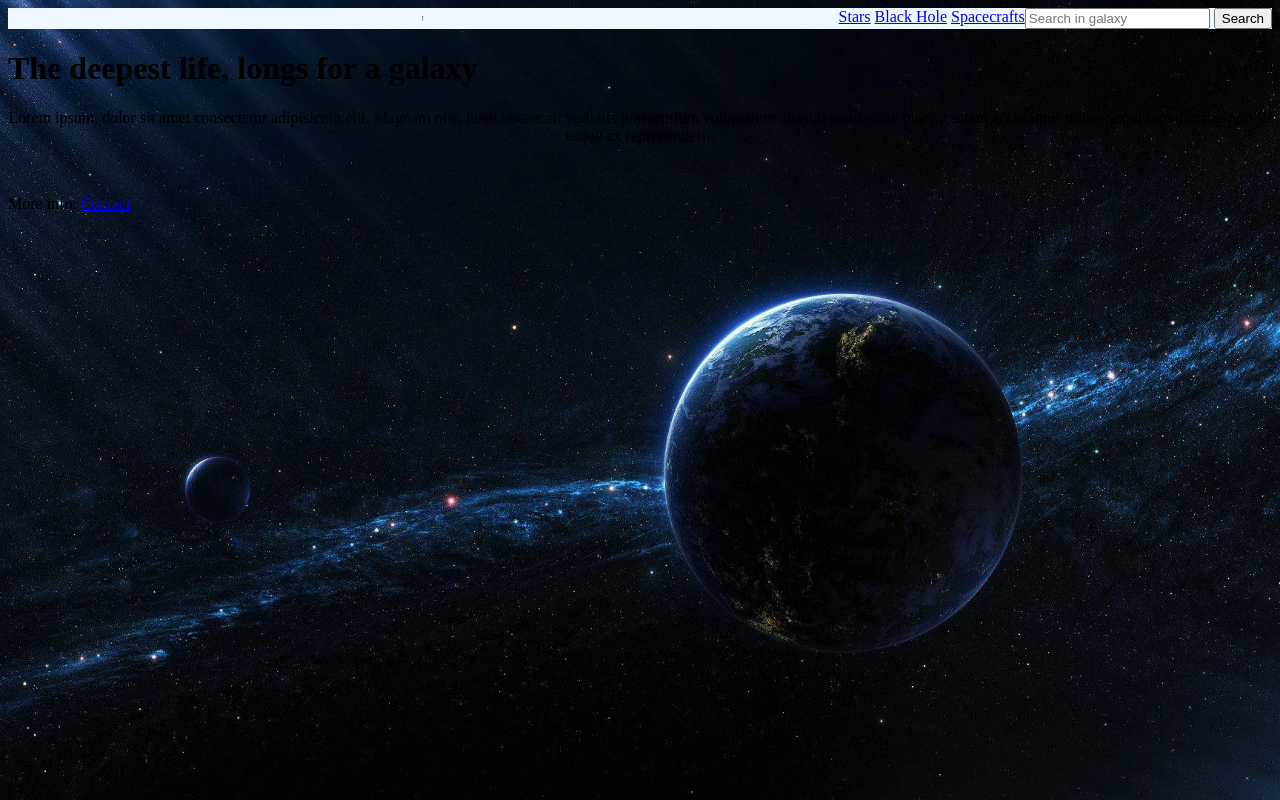
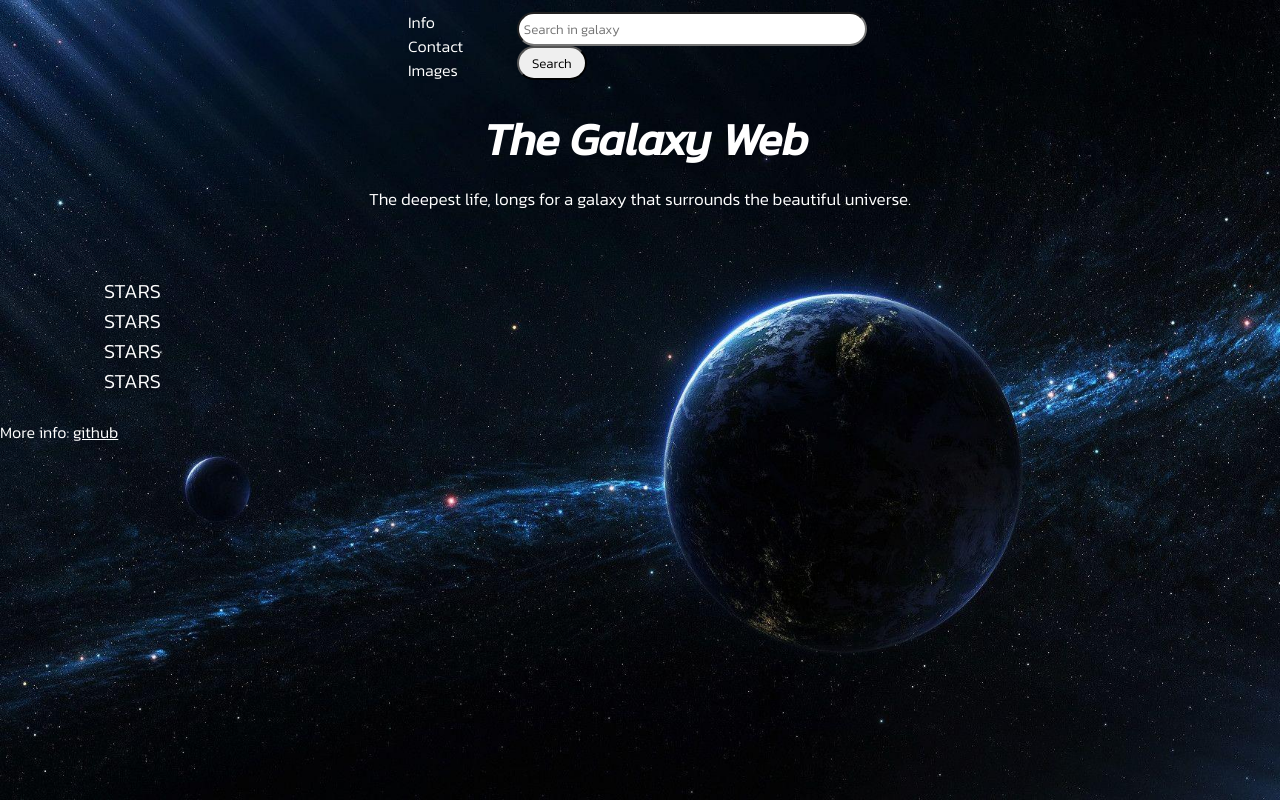
Before and after one commit to castillocrx/GalaxyWeb, a plain HTML site: page index.html in a window 1280 px wide. Drawn offline with Linux system fonts and the light colour scheme.

Commit message:
Main fonts and prototype

```diff
--- a/index.html
+++ b/index.html
@@ -5,18 +5,22 @@
     <meta charset="UTF-8">
     <meta name="viewport" content="width=device-width, initial-scale=1.0">
     <title>Galaxy Web</title>
+    <link rel="preconnect" href="https://fonts.googleapis.com">
+    <link rel="preconnect" href="https://fonts.gstatic.com" crossorigin>
+    <link href="https://fonts.googleapis.com/css2?family=Kanit:ital,wght@0,300;1,400&display=swap" rel="stylesheet">
     <link rel="stylesheet" type="text/css" href="style_index.css">
 </head>
 
 <body>
     <!-- Encabezado -->
     <header>
-        <hr>
-        <nav>
-            <a href="stars.html">Stars</a>
-            <a href="blackHole.html">Black Hole</a>
-            <a href="spacecrafts.html">Spacecrafts</a>
-        </nav>
+        <div class="header-pages">
+            <nav>
+                <a href="info.html">Info</a>
+                <a href="contact.html">Contact</a>
+                <a href="images.html">Images</a>
+            </nav>
+        </div>
         <div class="search-box">
             <form action="/search information">
                 <input type="text" placeholder="Search in galaxy" required>
@@ -24,17 +28,23 @@
             </form>
         </div>
     </header>
-    <h1>The deepest life, longs for a galaxy</h1>
+    <h1><i>The Galaxy Web</i></h1>
     <!-- Principal -->
     <main>
-        <p style="text-align: center;">Lorem ipsum, dolor sit amet consectetur adipisicing elit. Magnam nisi, iusto
-            obcaecati veritatis praesentium voluptatum alias in natus unde placeat ullam accusamus minus sequi
-            repudiandae non sit eaque ex reprehenderit.</p>
+        <p class="center-text">The deepest life, longs for a galaxy that surrounds the beautiful universe.</p>
+        <div class="main-pages">
+            <nav>
+                    <ul><a href="stars.html">STARS</a></ul>
+                    <ul> <a href="stars.html">STARS</a></ul>
+                    <ul><a href="stars.html">STARS</a></ul>
+                    <ul><a href="stars.html">STARS</a></ul>
+            </nav>
+        </div>
     </main><br>
     <!-- Pie de pagina -->
     <footer>
-        <p style="color: black;">More info: <a href="https://github.com/castillocrx/GalaxyWeb" target="_blank"
-                rel="noopener noreferrer">Contact</a></p>
+        <p>More info: <a href="https://github.com/castillocrx/GalaxyWeb" target="_blank"
+                rel="noopener noreferrer">github</a></p>
     </footer>
 </body>
 
--- a/style_index.css
+++ b/style_index.css
@@ -1,3 +1,50 @@
+*{
+    color: white;
+    font-family: 'Kanit', sans-serif;
+    margin: 0;
+    box-sizing: border-box;
+
+}
+
+/* ---- Top ----*/
+header{
+    margin-top: 0px;
+    display:flex;
+    padding: 10px;
+    justify-content: space-between;
+    align-items: center;
+}
+
+.header-pages{
+    margin-left: 30%;
+
+}
+
+header nav a{
+    text-decoration: none;
+    margin: 20px;
+
+}
+
+.search-box{
+    margin-right: 32%;
+}
+
+.search-box input{
+    padding: 5px;
+    width: 350px;
+    border-radius: 20px;
+}
+
+
+.search-box button{
+    color: black;
+    padding: 5px;
+    width: 70px;
+    border-radius: 30px;
+}
+
+/* ---- Main Body ---- */
 body {
     background-image: url(img/space.jpg);
     background-repeat: no-repeat;
@@ -5,12 +52,28 @@ body {
     background-size: cover;
 }
 
-header{
-    display:flex;
-    background-color: aliceblue;
-    padding: 0%;
+h1{
+    text-align: center;
+    font-size: 45px;
+    margin-left: 1%;
+    margin-top: 1%;
 }
 
+.center-text{
+    text-align: center;
+    font-size: 17px;
+    margin-top: 1%;
+}
+
+.main-pages{
+    margin-top: 5%;
+    margin-left: 5%;
+}
+
+.main-pages nav ul a{
+    text-decoration: none;
+    font-size: 20px;
+}
 footer{
     display: flex;
 }
```
Also changed, not shown: blackHole.html (deleted), contact.html (added), images.html (added), info.html (added), spacecrafts.html (deleted).
